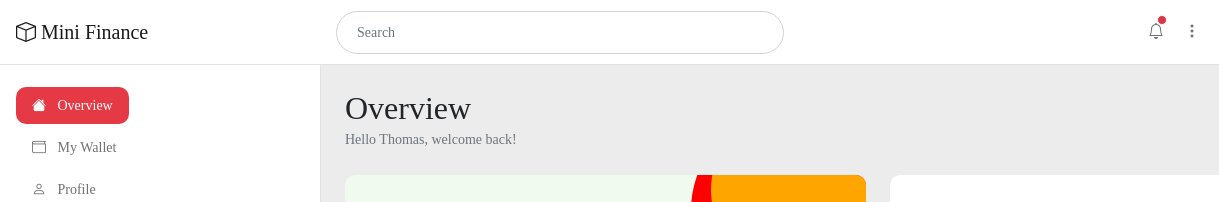
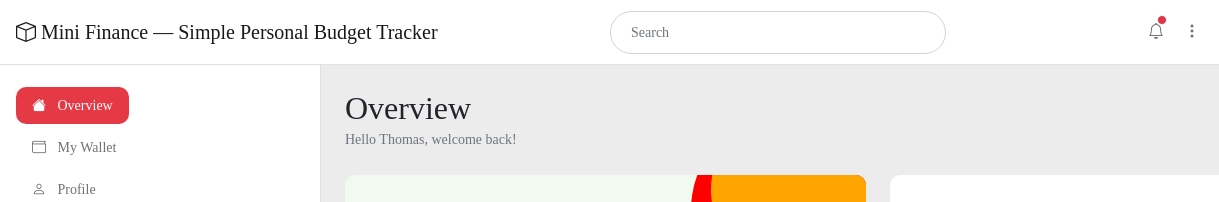
Before and after one commit to waleawo08/mini_finance, a plain HTML site: page index.html in a window 1280 px wide. Shown: the top 202 px of the page, 0-1219 px from the left. Drawn offline with Linux system fonts and the light colour scheme; a web font is replaced by a local one.

Commit message:
changed the header title and adjusted the styling with flex to align both the header title and search box properly

```diff
--- a/index.html
+++ b/index.html
@@ -40,7 +40,7 @@ Bootstrap 5 Dashboard Admin Template
             <div class="col-md-3 col-lg-3 me-0 px-3 fs-6">
                 <a class="navbar-brand" href="index.html">
                     <i class="bi-box"></i>
-                    Mini Finance
+                    Mini Finance — Simple Personal Budget Tracker
                 </a>
             </div>
 
@@ -48,8 +48,8 @@ Bootstrap 5 Dashboard Admin Template
                 <span class="navbar-toggler-icon"></span>
             </button>
 
-            <form class="custom-form header-form ms-lg-3 ms-md-3 me-lg-auto me-md-auto order-2 order-lg-0 order-md-0" action="#" method="get" role="form">
-                <input class="form-control" name="search" type="text" placeholder="Search" aria-label="Search">
+            <form class="custom-form header-form d-flex justify-content-end" action="#" method="get" role="form">
+                <input class="form-control  w-75" name="search" type="text" placeholder="Search" aria-label="Search">
             </form>
 
             <div class="navbar-nav me-lg-2">
```
